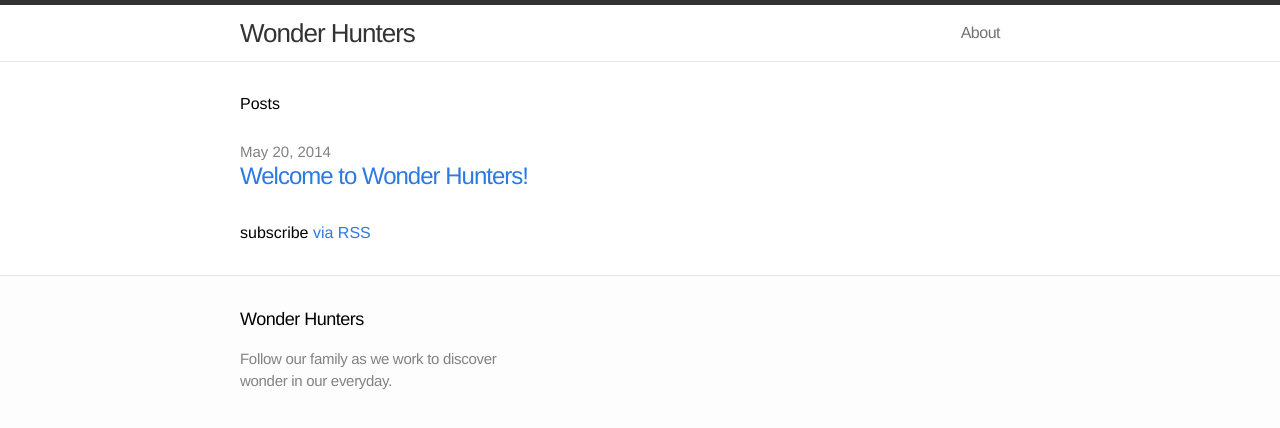
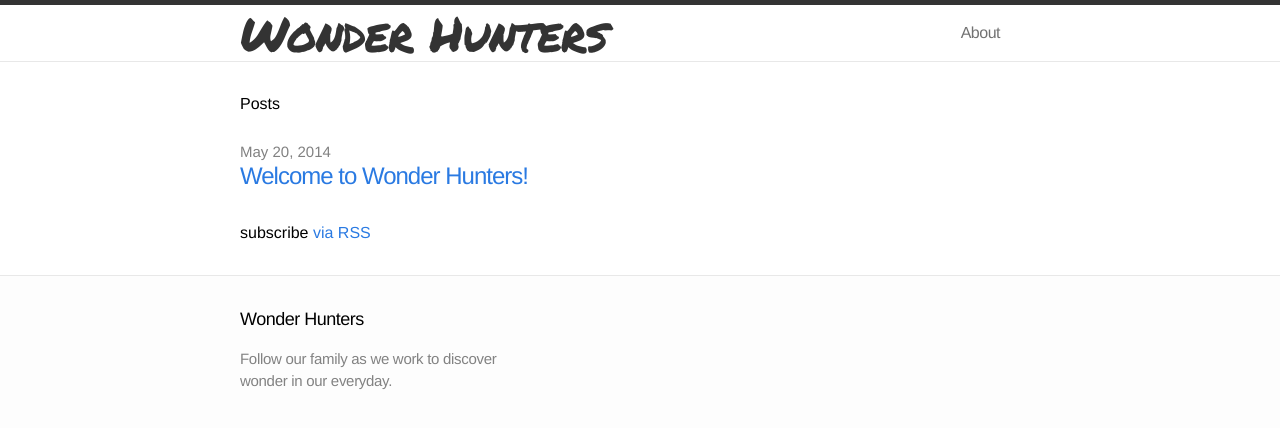
Before and after one commit to jenniferhunter/jenniferhunter.github.io, a Jekyll site: the page built from index.html, in a window 1280 px wide. Shown: the top 428 px of the page. Built offline with Jekyll 4.4.1, drawn with Linux system fonts in a browser that asks for light colours; some web fonts are replaced.

Commit message:
Updated css for header

```diff
--- a/_includes/header.html
+++ b/_includes/header.html
@@ -1,4 +1,5 @@
 <header class="site-header">
+<link href='http://fonts.googleapis.com/css?family=Permanent+Marker|Goudy+Bookletter+1911' rel='stylesheet' type='text/css'>
 
   <div class="wrap">
 
--- a/css/main.css
+++ b/css/main.css
@@ -50,9 +50,11 @@
 .site-title,
 .site-title:hover,
 .site-title:visited {
+  font-family: 'Permanent Marker', cursive;
+  font-weight: 400;
+  font-size: 48px;
   display: block;
   color: #333;
-  font-size: 26px;
   letter-spacing: -1px;
   float: left;
   line-height: 56px;
```
Also changed, not shown: 2 other files.
